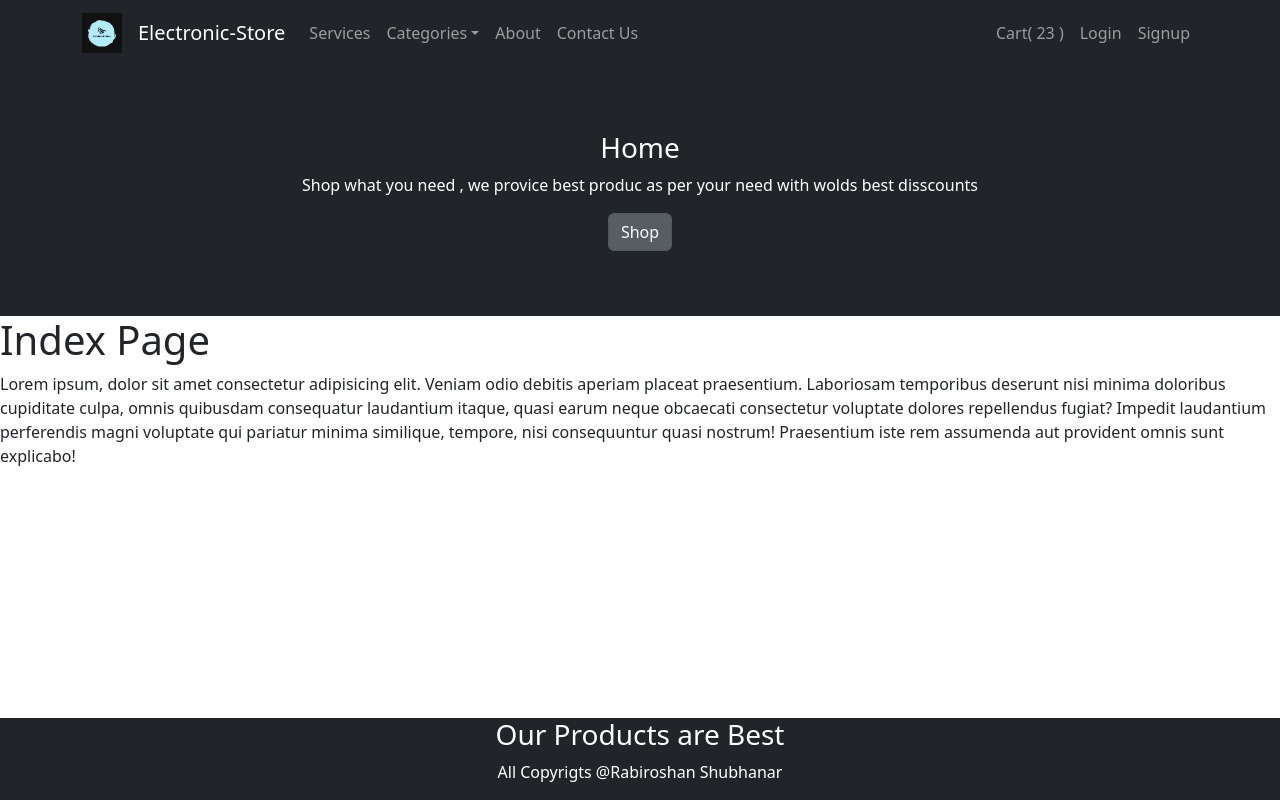
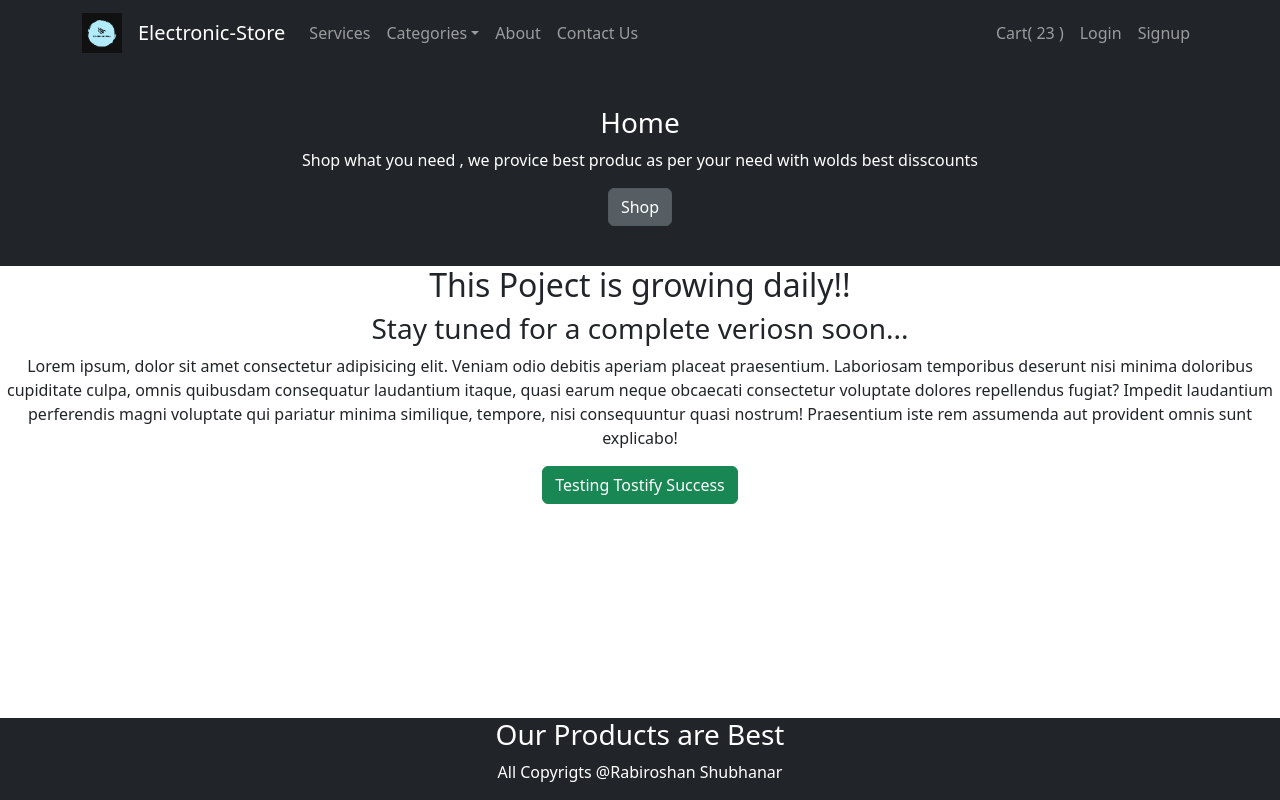
Before and after one commit to rshubhankar11/electronic-store, a React (Create React App) app: page / in a window 1280 px wide. Built offline with nearby package versions, Linux system fonts and the light colour scheme.

Commit message:
added react tostify to the project

```diff
--- a/package.json
+++ b/package.json
@@ -12,6 +12,7 @@
     "react-dom": "^18.2.0",
     "react-router-dom": "^6.10.0",
     "react-scripts": "5.0.1",
+    "react-toastify": "^9.1.2",
     "web-vitals": "^2.1.4"
   },
   "scripts": {
--- a/src/App.js
+++ b/src/App.js
@@ -7,12 +7,16 @@ import Service from "./pages/services";
 import Store from "./pages/store";
 import MyNavbar from "./components/Navbar";
 import Contact from "./pages/contact";
+import { ToastContainer } from "react-toastify";
 
 const App = () => {
   <h1>App Components</h1>;
   return (
     <>
       <BrowserRouter>
+        {/* We have to render ToastContainer once ,i.e we have to add it once
+      in a porject but can be user Mulitiple time */}
+        <ToastContainer />
         <MyNavbar />
         <Routes>
           <Route path="/" element={<Index />} />
--- a/src/components/Base.jsx
+++ b/src/components/Base.jsx
@@ -14,7 +14,7 @@ const Base = ({
   children,
 }) => {
   let MyStyle = {
-    height: "250px",
+    height: "200px",
   };
   return (
     <div>
@@ -33,6 +33,8 @@ const Base = ({
           )}
         </div>
       </Container>
+      {/* In Child we will get the containt of other componets Whe have to pace the children
+       prop bellow our Master pge containt and above footer */}
       {children}
       <Footer />
     </div>
--- a/src/index.js
+++ b/src/index.js
@@ -3,6 +3,7 @@ import ReactDOM from "react-dom/client";
 import App from "./App";
 import reportWebVitals from "./reportWebVitals";
 import "bootstrap/dist/css/bootstrap.min.css";
+import "react-toastify/dist/ReactToastify.css";
 const root = ReactDOM.createRoot(document.getElementById("root"));
 root.render(
   <React.StrictMode>
--- a/src/pages/index.js
+++ b/src/pages/index.js
@@ -1,7 +1,23 @@
 import React from "react";
 import Base from "../components/Base";
+import Button from "react-bootstrap/esm/Button";
+import { toast } from "react-toastify";
 
 const Index = () => {
+  const SuccessToast = () => {
+    // toast is used to create a message
+    toast.success("This is Ract Toastify Success", {
+      // This objct with parameter also can be set on the <ToastContainer />
+      position: "bottom-center",
+      autoClose: 5000,
+      hideProgressBar: false,
+      closeOnClick: true,
+      pauseOnHover: true,
+      draggable: true,
+      progress: undefined,
+      theme: "dark",
+    });
+  };
   return (
     <Base
       title="Home"
@@ -9,8 +25,9 @@ const Index = () => {
       buttonFlag="True"
       buttonType="secondary"
     >
-      <div>
-        <h1>Index Page</h1>
+      <div className="text-center">
+        <h2>This Poject is growing daily!!</h2>
+        <h3>Stay tuned for a complete veriosn soon...</h3>
         <p>
           Lorem ipsum, dolor sit amet consectetur adipisicing elit. Veniam odio
           debitis aperiam placeat praesentium. Laboriosam temporibus deserunt
@@ -21,6 +38,9 @@ const Index = () => {
           quasi nostrum! Praesentium iste rem assumenda aut provident omnis sunt
           explicabo!
         </p>
+        <Button variant="success" onClick={SuccessToast}>
+          Testing Tostify Success
+        </Button>
       </div>
     </Base>
   );
```
Also changed, not shown: 1 other file (tests, documents, lock files or other folders).
